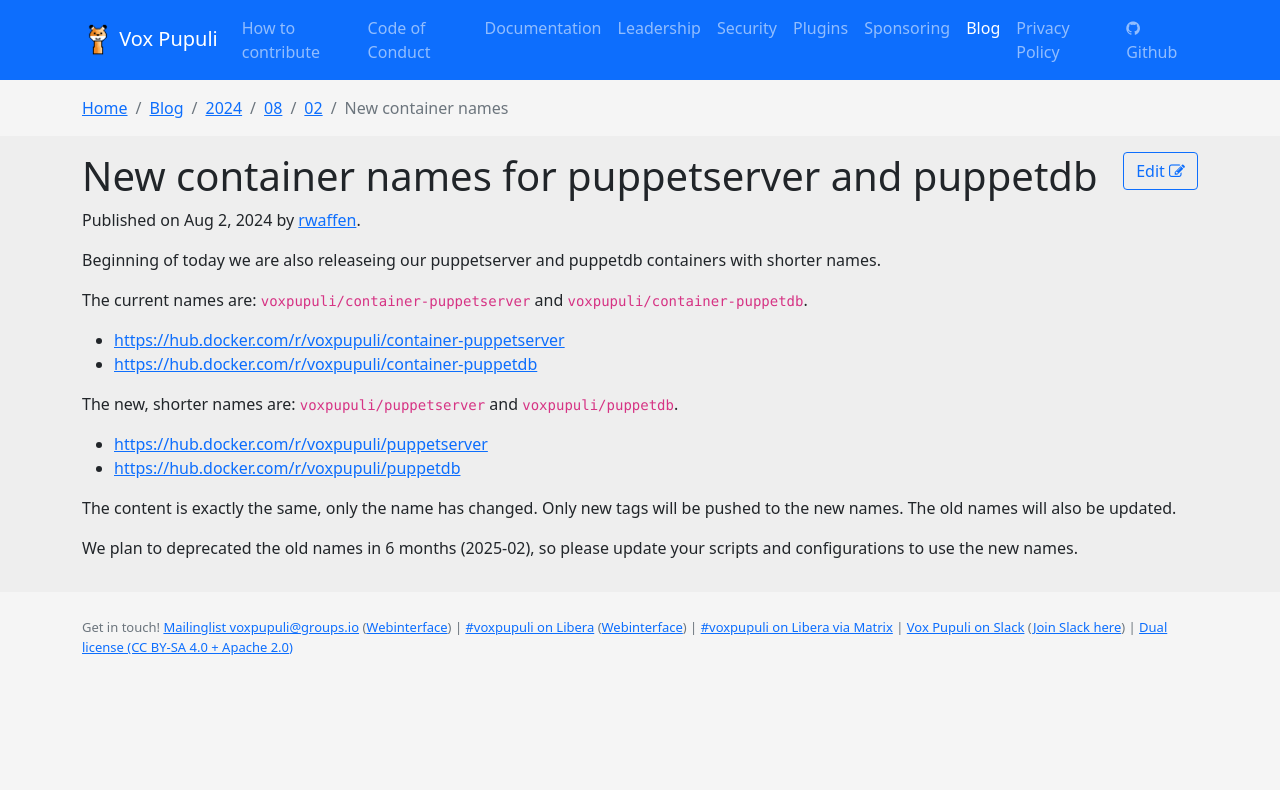
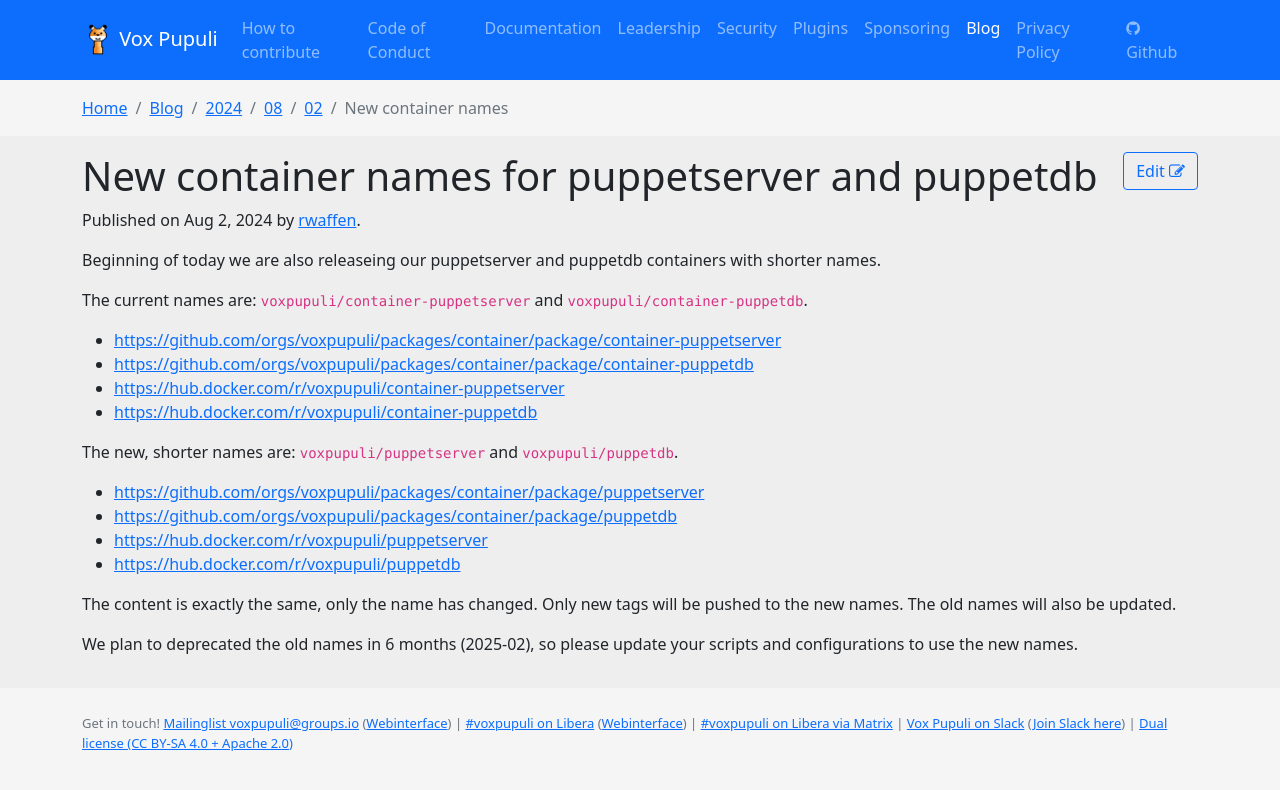
Before and after one commit to voxpupuli/voxpupuli.github.io, a Jekyll site: the page built from _posts/2024-08-02-new-container-names.md, in a window 1280 px wide. Shown: the top 790 px of the page. Built offline with Jekyll 4.4.1, drawn with Linux system fonts in a browser that asks for light colours; nearby versions of some CDN libraries.

Commit message:
add ghcr.io names
Signed-off-by: Robert Waffen <rwaffen@gmail.com>

```diff
--- a/_posts/2024-08-02-new-container-names.md
+++ b/_posts/2024-08-02-new-container-names.md
@@ -10,11 +10,15 @@
 
 The current names are: `voxpupuli/container-puppetserver` and `voxpupuli/container-puppetdb`.
 
+- <https://github.com/orgs/voxpupuli/packages/container/package/container-puppetserver>
+- <https://github.com/orgs/voxpupuli/packages/container/package/container-puppetdb>
 - <https://hub.docker.com/r/voxpupuli/container-puppetserver>
 - <https://hub.docker.com/r/voxpupuli/container-puppetdb>
 
 The new, shorter names are: `voxpupuli/puppetserver` and `voxpupuli/puppetdb`.
 
+- <https://github.com/orgs/voxpupuli/packages/container/package/puppetserver>
+- <https://github.com/orgs/voxpupuli/packages/container/package/puppetdb>
 - <https://hub.docker.com/r/voxpupuli/puppetserver>
 - <https://hub.docker.com/r/voxpupuli/puppetdb>
 
```
